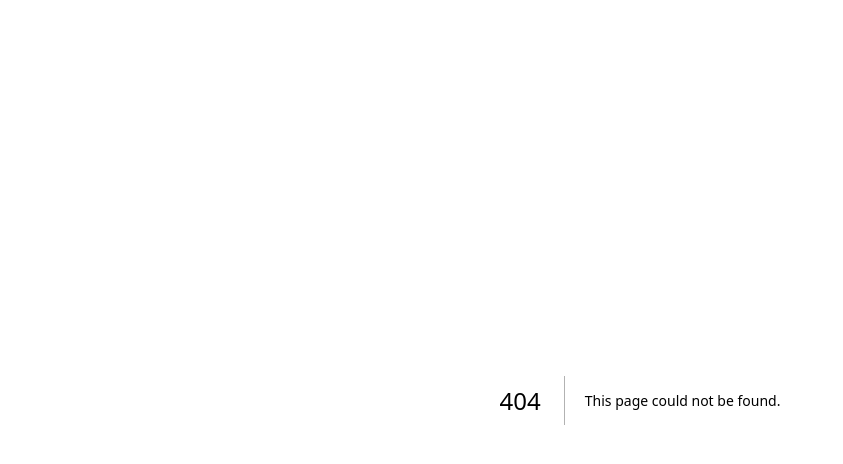
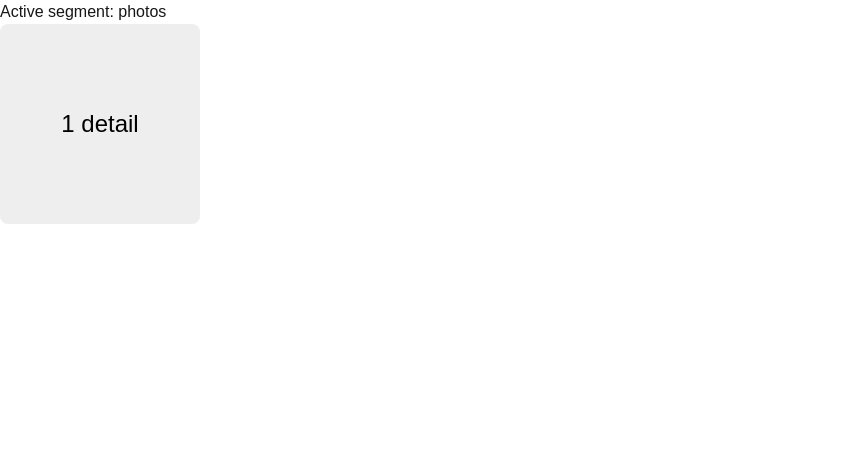
Before and after one commit to ChenHuei/next15, a Next.js app: page /photos/1/detail in a window 1280 px wide. Before the commit this address had no page. Shown: the top 464 px of the page, without its empty margins (0-843 px from the left). Built offline with nearby package versions, Linux system fonts and the light colour scheme.

Commit message:
add useSelectedLayoutSegment

```diff
--- a/src/app/layout.tsx
+++ b/src/app/layout.tsx
@@ -1,5 +1,6 @@
 import type { Metadata } from 'next';
 import { Geist, Geist_Mono } from 'next/font/google';
+import Tab from '@/components/Tab';
 import './globals.css';
 
 const geistSans = Geist({
@@ -28,6 +29,7 @@ export default function RootLayout({
 		<html lang="en">
 			<body
 				className={`${geistSans.variable} ${geistMono.variable} antialiased`}>
+				<Tab />
 				{children}
 				{modal}
 				<div id="modal-root" />
--- /dev/null
+++ b/src/app/photos/[id]/detail/page.tsx
@@ -0,0 +1,12 @@
+import { use } from 'react';
+
+export default function PhotoDetail(props: {
+	params: Promise<{ id: string }>;
+}) {
+	const { id } = use(props.params);
+	return (
+		<div className="card">
+			<h1>{id} detail</h1>
+		</div>
+	);
+}
--- /dev/null
+++ b/src/components/Tab.tsx
@@ -0,0 +1,13 @@
+'use client';
+
+import { useSelectedLayoutSegment } from 'next/navigation';
+
+export default function Tab() {
+	const segment = useSelectedLayoutSegment();
+
+	return (
+		<div>
+			<p>Active segment: {segment}</p>
+		</div>
+	);
+}
```
